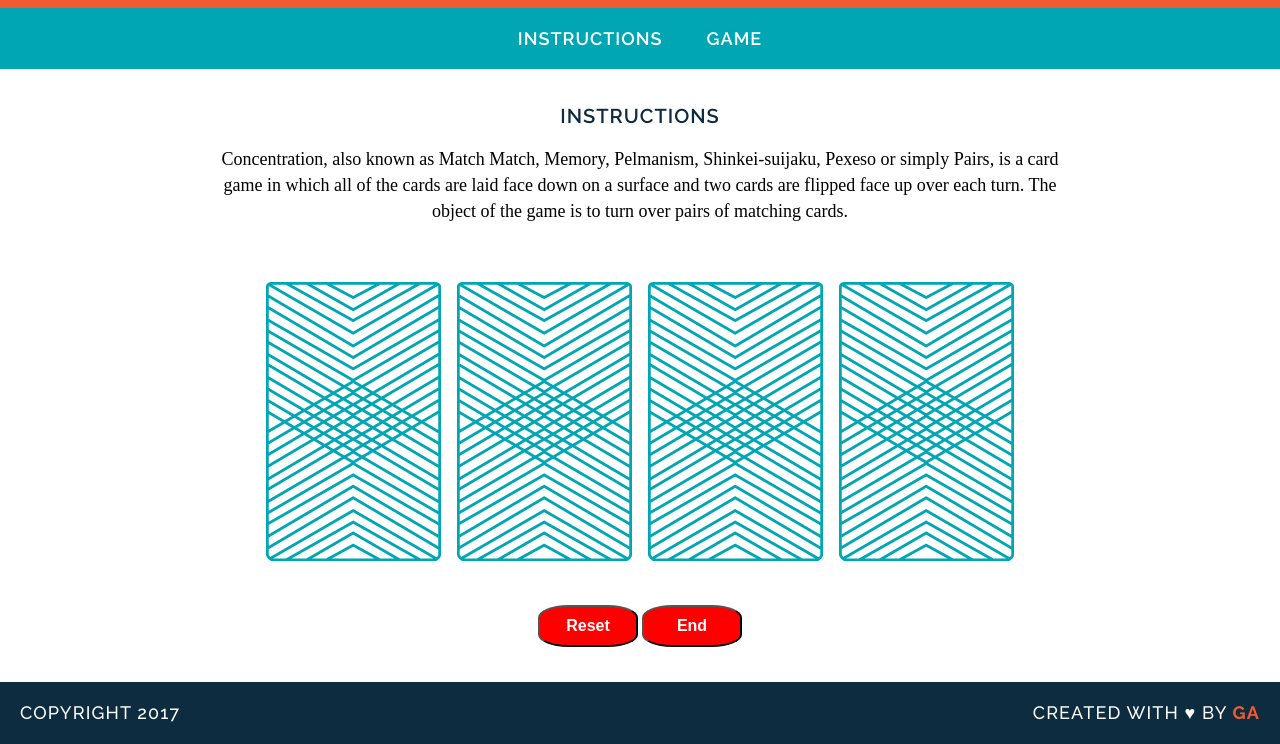
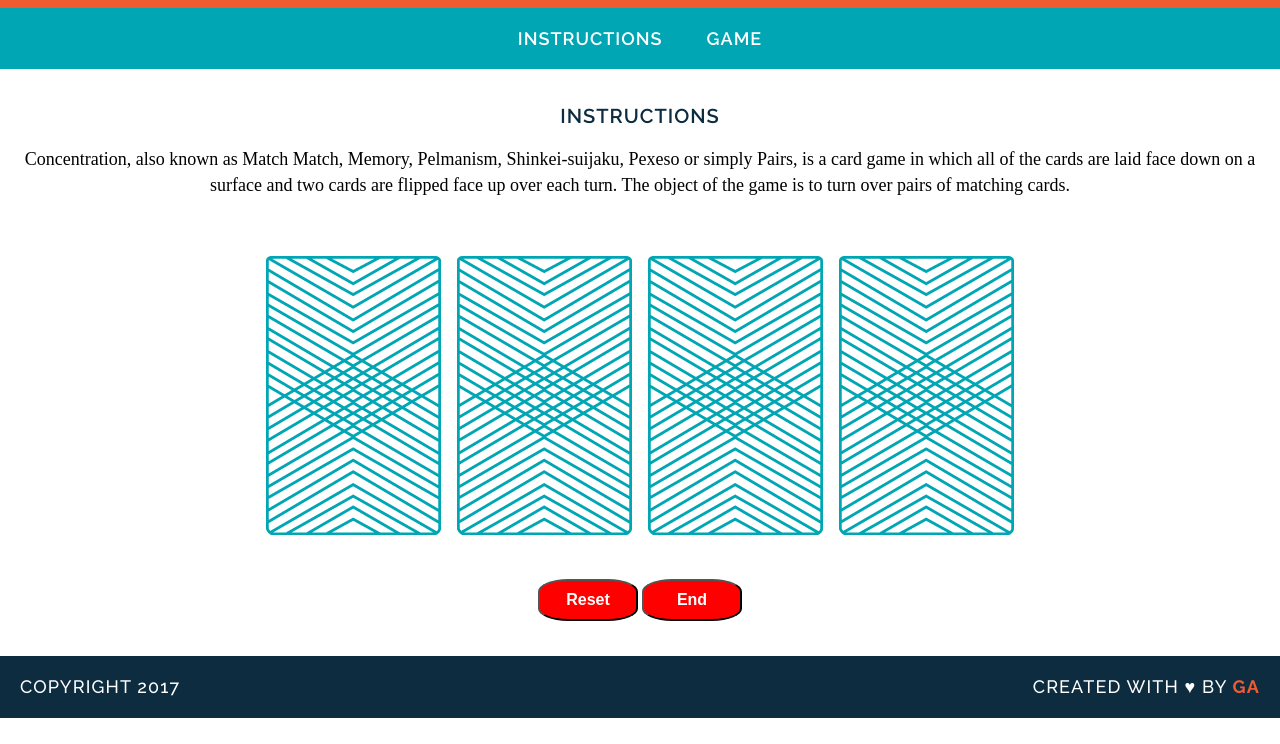
Before and after one commit to alan88wy/memory_game, a website: page index.html in a window 1280 px wide. Shown: the part 105-849 px from the top of the page. After the commit the page ends 823 px from the top, so only its background shows below. Drawn offline with Linux system fonts and the light colour scheme; a web font is replaced by a local one.

Commit message:
Remove width from main

```diff
--- a/css/style.css
+++ b/css/style.css
@@ -55,12 +55,8 @@ nav {
 }
 
 main {
-    width: 850px;
+    /* width: 850px; */
     margin: 35px auto;
-}
-
-main div {
-    display: flexbox;
 }
 
 img {
--- a/index.html
+++ b/index.html
@@ -4,7 +4,7 @@
     <meta charset="utf-8" />
     <meta http-equiv="X-UA-Compatible" content="IE=edge">
     <title>Memory Card Game</title>
-    <!-- <meta name="viewport" content="width=device-width, initial-scale=1"> -->
+    <meta name="viewport" content="width=device-width, initial-scale=1">
     <!-- <link rel="stylesheet" type="text/css" media="screen" href="css/main.css" /> -->
     <link href="https://fonts.googleapis.com/css?family=Droid+Serif|Raleway:400,500,600,700" rel="stylesheet">
     <link rel="stylesheet" type="text/css" href="css/style.css" />
```
